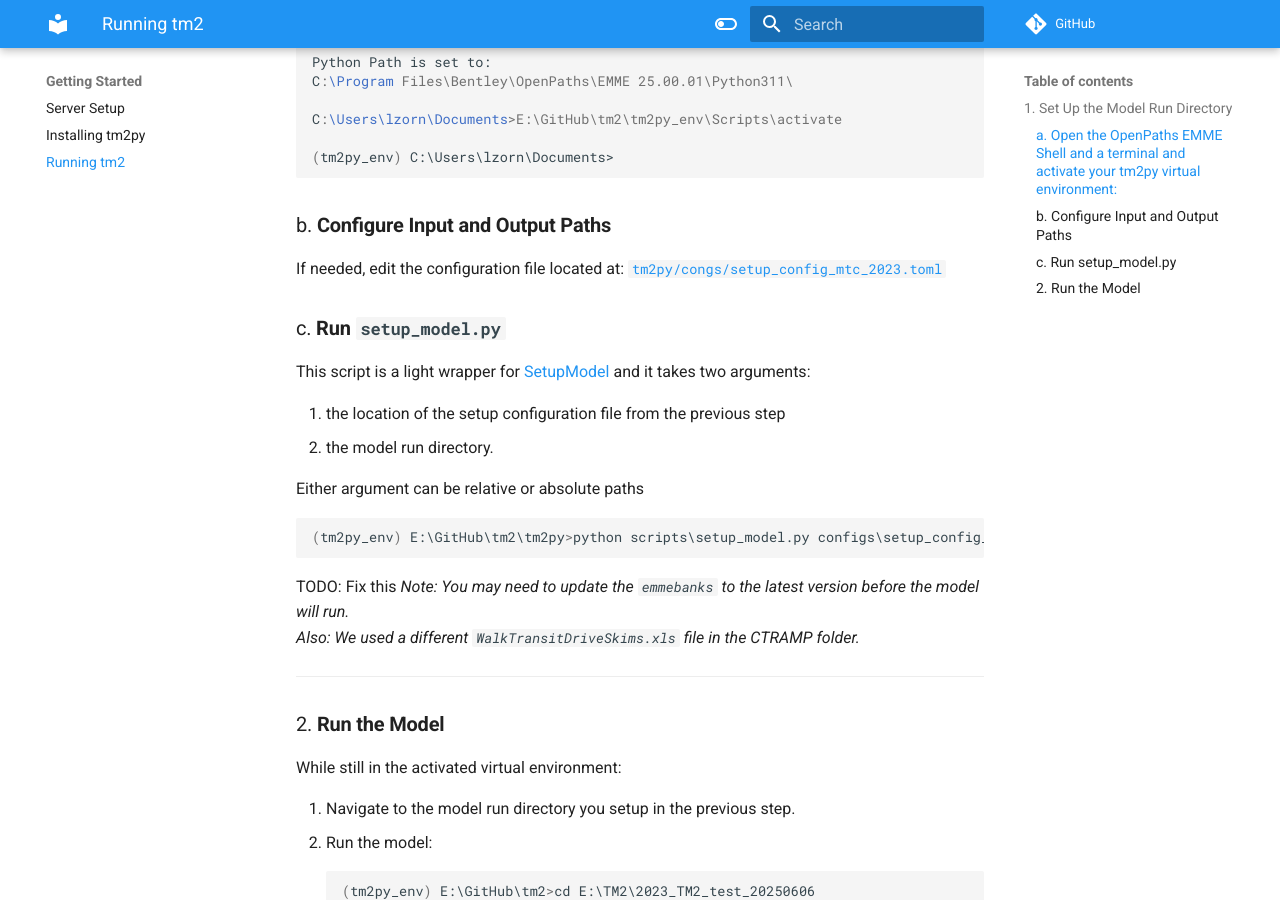
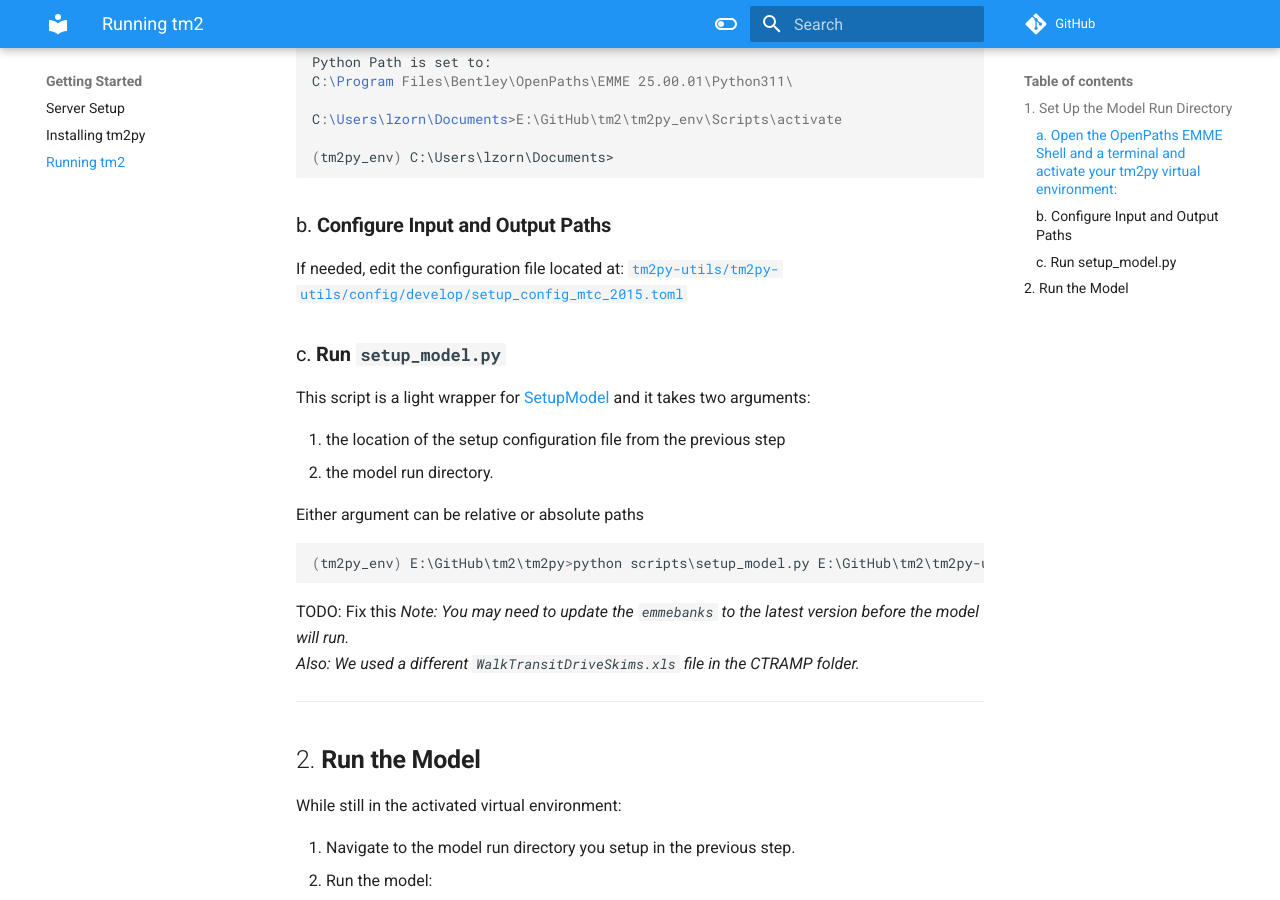
Before and after one commit to BayAreaMetro/tm2py, an MkDocs documentation site: the page built from docs/run.md, in a window 1280 px wide and 900 px high, scrolled down 369 px. Built offline with MkDocs 1.6.1 and Material for MkDocs 9.7.7, drawn with Linux system fonts in a browser that asks for light colours; nearby versions of some CDN libraries; comment, search, counter and statistics services are not loaded.

Commit message:
Updating documents

````diff
--- a/docs/run.md
+++ b/docs/run.md
@@ -19,7 +19,7 @@ C:\Users\lzorn\Documents>E:\GitHub\tm2\tm2py_env\Scripts\activate
 ### b. **Configure Input and Output Paths**
 
 If needed, edit the configuration file located at:
-[`tm2py/congs/setup_config_mtc_2023.toml`](../configs/setup_config_mtc_2023.toml)
+[`tm2py-utils/tm2py-utils/config/develop/setup_config_mtc_2015.toml`](https://github.com/BayAreaMetro/tm2py-utils/blob/main/tm2py_utils/config/develop/setup_config_mtc_2015.toml)
 
 ### c. **Run `setup_model.py`**
 
@@ -31,7 +31,7 @@ This script is a light wrapper for [SetupModel](/tm2py/api/#tm2py.SetupModel) an
 Either argument can be relative or absolute paths
 
 ```batch
-(tm2py_env) E:\GitHub\tm2\tm2py>python scripts\setup_model.py configs\setup_config_mtc_2023.toml E:\TM2\2023_TM2_test_20250606
+(tm2py_env) E:\GitHub\tm2\tm2py>python scripts\setup_model.py E:\GitHub\tm2\tm2py-utils\tm2py-utils\config\develop\setup_config_mtc_2015.toml E:\TM2\2023_TM2_test_20250606
 ```
 
 TODO: Fix this
@@ -40,7 +40,7 @@ TODO: Fix this
 
 ---
 
-### 2. **Run the Model**
+## 2. **Run the Model**
 
 While still in the activated virtual environment:
 
````
